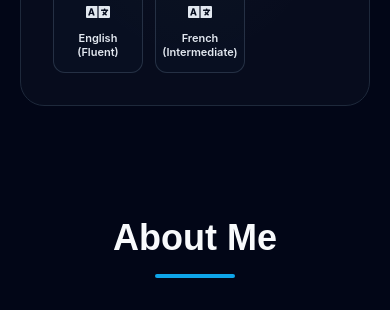
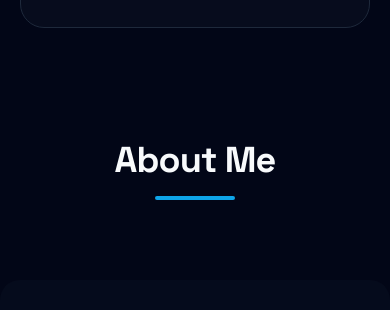
Before and after one commit to hulksunil/My-Portfolio, a React (Create React App) app: page /#home in a window 390 px wide. Shown: the part 10960-11270 px from the top of the page. Built offline with nearby package versions, Linux system fonts and the light colour scheme.

Commit message:
updated fonts

```diff
--- a/public/index.html
+++ b/public/index.html
@@ -14,6 +14,12 @@
     <meta
       name="description"
       content="Sunil Kublalsingh's portfolio showcasing expertise in ReactJS, cloud applications, and innovative software projects. Explore my work and achievements."
+    />
+    <link rel="preconnect" href="https://fonts.googleapis.com" />
+    <link rel="preconnect" href="https://fonts.gstatic.com" crossorigin />
+    <link
+      rel="stylesheet"
+      href="https://fonts.googleapis.com/css2?family=Plus+Jakarta+Sans:wght@300;400;500;600;700;800&family=Space+Grotesk:wght@500;700&display=swap"
     />
     <link rel="apple-touch-icon" href="%PUBLIC_URL%/logo192.png" />
     <!--
--- a/src/components/utils/HeadingTitle.js
+++ b/src/components/utils/HeadingTitle.js
@@ -1,7 +1,7 @@
 const HeadingTitle = ({ title, description }) => {
     return (
         <div className="text-center mb-20 mainHeading">
-            <h2 className="text-4xl font-display font-bold mb-4 pt-4">{title}</h2>
+            <h2 className="text-4xl md:text-5xl font-display font-extrabold tracking-tight mb-4 pt-4">{title}</h2>
             {description ? (
                 <p className="text-slate-500 max-w-2xl mx-auto text-lg">{description}</p>
             ) : (
--- a/src/index.css
+++ b/src/index.css
@@ -60,9 +60,7 @@ body.is-scrolling .animate-float {
 body {
   margin: 0;
   @apply bg-background-light text-text dark:bg-background-dark dark:text-text;
-  font-family: 'Plus Jakarta Sans', -apple-system, BlinkMacSystemFont, 'Segoe UI', 'Roboto', 'Oxygen',
-    'Ubuntu', 'Cantarell', 'Fira Sans', 'Droid Sans', 'Helvetica Neue',
-    sans-serif;
+  font-family: 'Plus Jakarta Sans', sans-serif;
   -webkit-font-smoothing: antialiased;
   -moz-osx-font-smoothing: grayscale;
   overflow-x: hidden;
```
